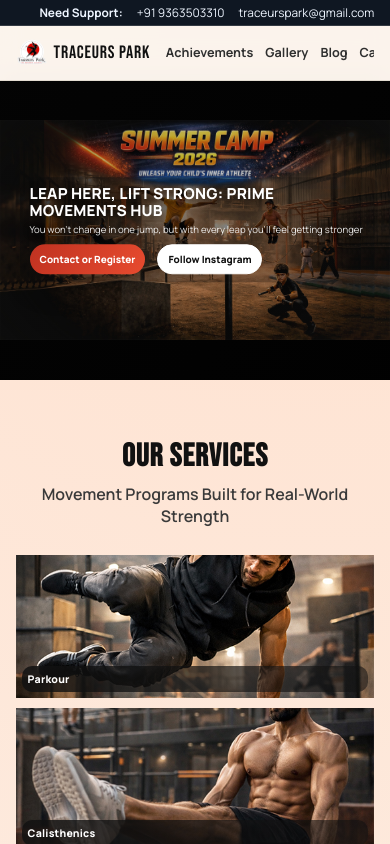
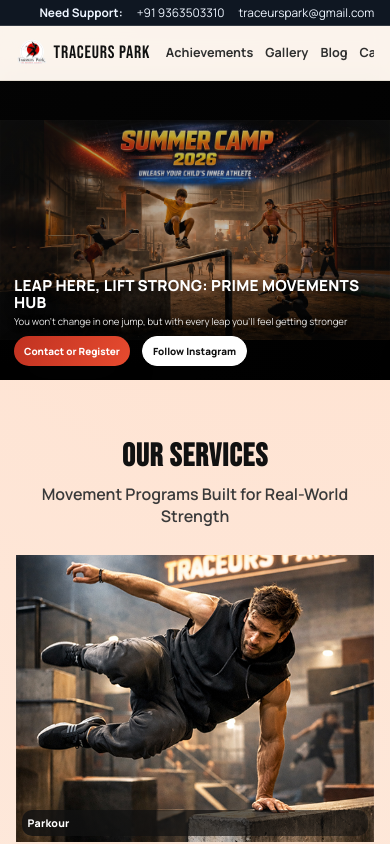
Before and after one commit to SanjayTheMass/traceurspark, a React (Vite) app: page / in a window 390 px wide. Shown: the top 844 px of the page. Built offline with nearby package versions, Linux system fonts and the light colour scheme.

Commit message:
Add built by Wittercients Academy credit in footer

```diff
--- a/src/App.jsx
+++ b/src/App.jsx
@@ -1001,6 +1001,7 @@ function App() {
         </div>
         <div className="container">
           <p className="footer-rights">© 2026 Traceurs Park. All rights reserved.</p>
+          <p className="footer-built-by">Built with ❤️ in India by <a href="https://wittercients.com" target="_blank" rel="noreferrer">Wittercients Academy</a></p>
         </div>
       </footer>
 
--- a/src/styles.css
+++ b/src/styles.css
@@ -1211,6 +1211,24 @@ main {
   text-align: center;
   font-size: 0.76rem;
   color: rgba(247, 247, 247, 0.86);
+}
+
+.footer-built-by {
+  margin: 6px 0 16px;
+  text-align: center;
+  font-size: 0.72rem;
+  color: rgba(247, 247, 247, 0.5);
+}
+
+.footer-built-by a {
+  color: rgba(247, 247, 247, 0.75);
+  text-decoration: none;
+  border-bottom: 1px solid rgba(247, 247, 247, 0.25);
+  transition: color 0.2s ease;
+}
+
+.footer-built-by a:hover {
+  color: #fff;
 }
 
 .scroll-top-btn {
@@ -1377,13 +1395,14 @@ main {
   }
 
   .hero-caption {
-    width: 92vw;
-    left: 5vw;
-    top: 50%;
-    transform: translateY(-50%);
-    padding: 8px 8px 8px 10px;
-    background: linear-gradient(120deg, rgba(10, 10, 10, 0.46), rgba(10, 10, 10, 0.2));
-    border-radius: 10px;
+    width: 100%;
+    left: 0;
+    top: auto;
+    bottom: 0;
+    transform: none;
+    padding: 12px 14px 14px;
+    background: linear-gradient(to top, rgba(0,0,0,0.72) 0%, rgba(0,0,0,0.3) 70%, transparent 100%);
+    border-radius: 0;
   }
 
   .hero-caption h1 {
@@ -1440,7 +1459,7 @@ main {
 
   .service-card {
     min-height: unset;
-    aspect-ratio: 5 / 2;
+    aspect-ratio: 5 / 4;
   }
 
   .service-card img {
```
